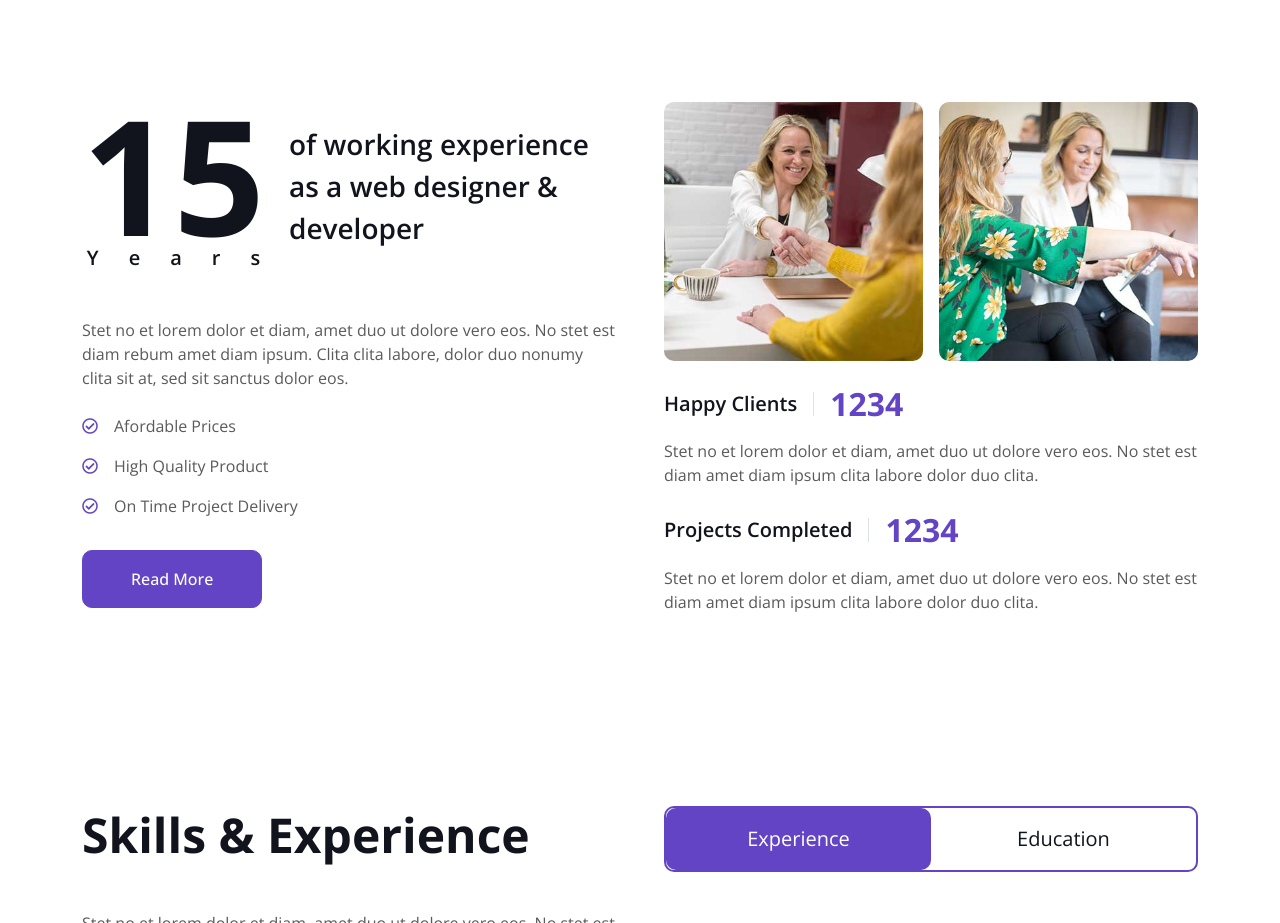
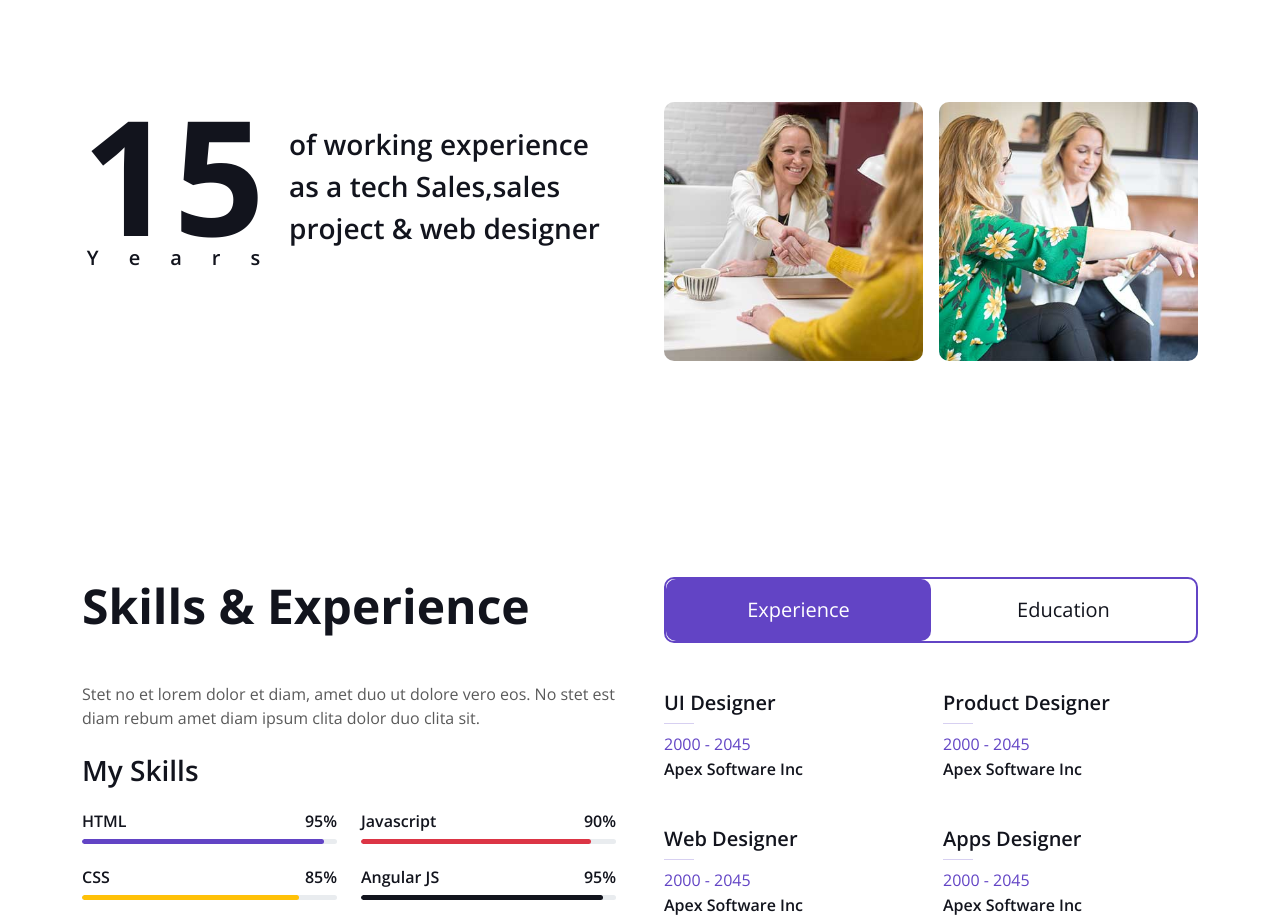
Before and after one commit to saya-hafid/My_journey, a plain HTML site: page index.html in a window 1280 px wide. Shown: the part 780-1703 px from the top of the page. Drawn offline with nearby package versions, Linux system fonts and the light colour scheme.

Commit message:
edit pada seksi about 1

```diff
--- a/index.html
+++ b/index.html
@@ -129,13 +129,13 @@
                             <h1 class="display-1 mb-0">15</h1>
                             <h5 class="mb-0">Years</h5>
                         </div>
-                        <h3 class="lh-base mb-0">of working experience as a web designer & developer</h3>
+                        <h3 class="lh-base mb-0">of working experience as a tech Sales,sales project & web designer</h3>
                     </div>
-                    <p class="mb-4">Stet no et lorem dolor et diam, amet duo ut dolore vero eos. No stet est diam rebum amet diam ipsum. Clita clita labore, dolor duo nonumy clita sit at, sed sit sanctus dolor eos.</p>
+                    <!--p class="mb-4">Stet no et lorem dolor et diam, amet duo ut dolore vero eos. No stet est diam rebum amet diam ipsum. Clita clita labore, dolor duo nonumy clita sit at, sed sit sanctus dolor eos.</p>
                     <p class="mb-3"><i class="far fa-check-circle text-primary me-3"></i>Afordable Prices</p>
                     <p class="mb-3"><i class="far fa-check-circle text-primary me-3"></i>High Quality Product</p>
                     <p class="mb-3"><i class="far fa-check-circle text-primary me-3"></i>On Time Project Delivery</p>
-                    <a class="btn btn-primary py-3 px-5 mt-3" href="">Read More</a>
+                    <a class="btn btn-primary py-3 px-5 mt-3" href="">Read More</a-->
                 </div>
                 <div class="col-lg-6 wow fadeInUp" data-wow-delay="0.5s">
                     <div class="row g-3 mb-4">
@@ -146,16 +146,16 @@
                             <img class="img-fluid rounded" src="img/about-2.jpg" alt="">
                         </div>
                     </div>
-                    <div class="d-flex align-items-center mb-3">
+                    <!--div class="d-flex align-items-center mb-3">
                         <h5 class="border-end pe-3 me-3 mb-0">Happy Clients</h5>
                         <h2 class="text-primary fw-bold mb-0" data-toggle="counter-up">1234</h2>
-                    </div>
-                    <p class="mb-4">Stet no et lorem dolor et diam, amet duo ut dolore vero eos. No stet est diam amet diam ipsum clita labore dolor duo clita.</p>
-                    <div class="d-flex align-items-center mb-3">
+                    </div-->
+                    <!--p class="mb-4">Stet no et lorem dolor et diam, amet duo ut dolore vero eos. No stet est diam amet diam ipsum clita labore dolor duo clita.</p-->
+                    <!--div class="d-flex align-items-center mb-3">
                         <h5 class="border-end pe-3 me-3 mb-0">Projects Completed</h5>
                         <h2 class="text-primary fw-bold mb-0" data-toggle="counter-up">1234</h2>
-                    </div>
-                    <p class="mb-0">Stet no et lorem dolor et diam, amet duo ut dolore vero eos. No stet est diam amet diam ipsum clita labore dolor duo clita.</p>
+                    </div-->
+                    <!--p class="mb-0">Stet no et lorem dolor et diam, amet duo ut dolore vero eos. No stet est diam amet diam ipsum clita labore dolor duo clita.</p-->
                 </div>
             </div>
         </div>
```
